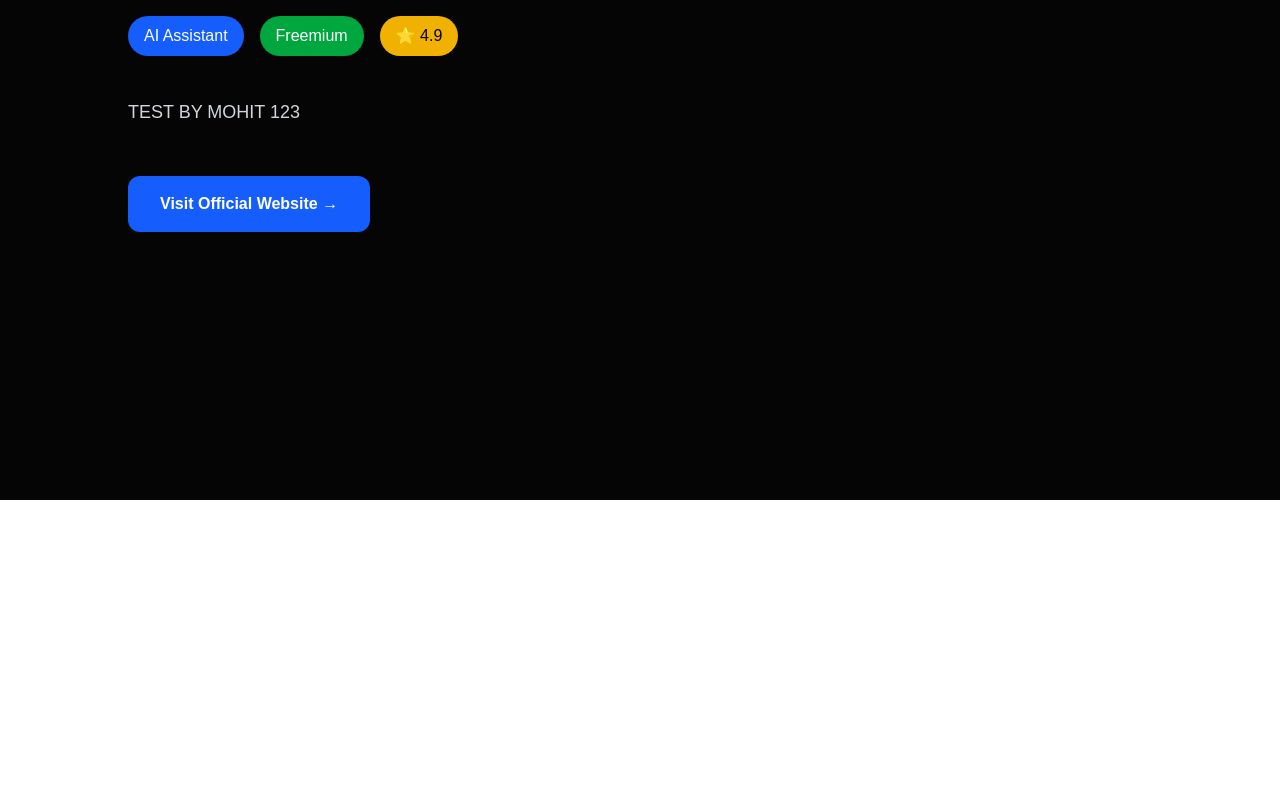
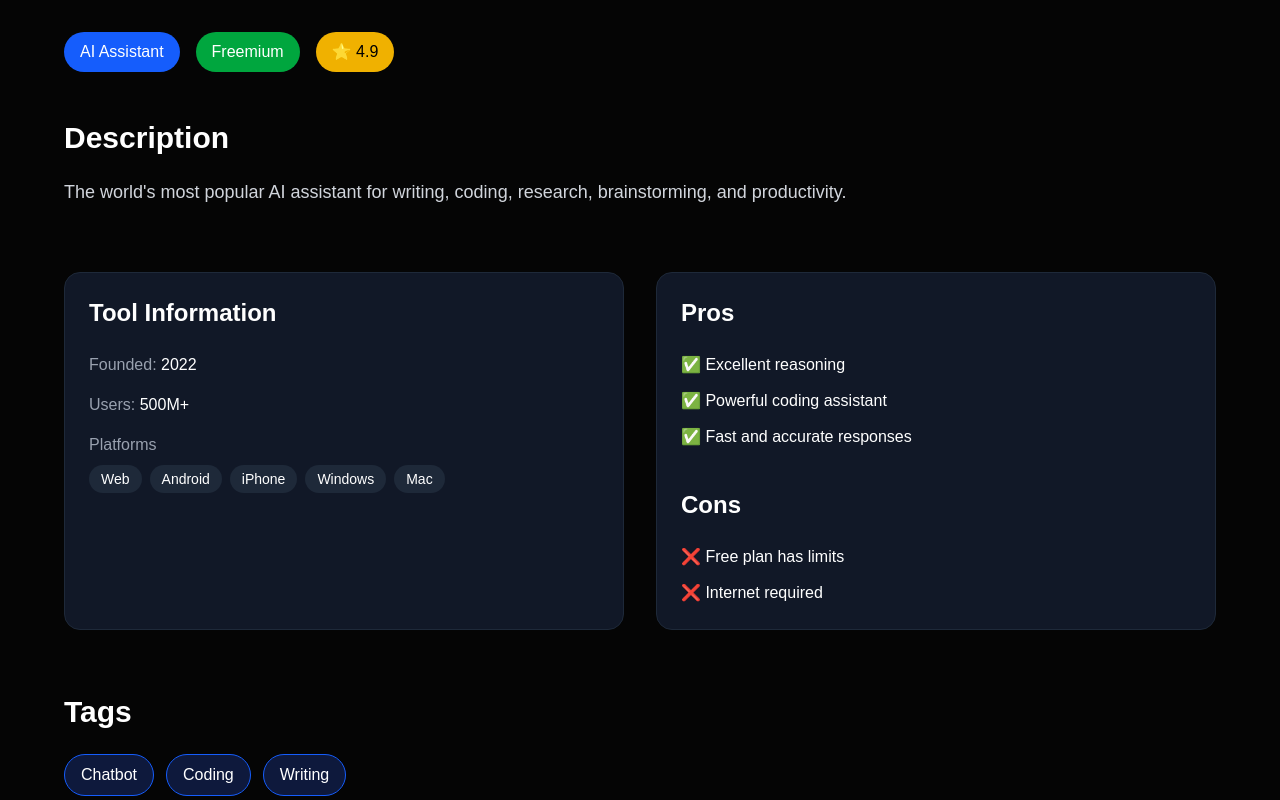
Before and after one commit to mohitpareek3105/futurious-ai, a Next.js app: page /tools/chatgpt in a window 1280 px wide. Shown: the part 300-1100 px from the top of the page. Before the commit the page ends 800 px from the top, so only its background shows below. Built offline with nearby package versions, Linux system fonts and the light colour scheme.

Commit message:
Enhanced AI Tool Details Page

```diff
--- a/app/tools/[slug]/page.tsx
+++ b/app/tools/[slug]/page.tsx
@@ -17,22 +17,25 @@ export default async function ToolPage({ params }: Props) {
 
   if (!tool) {
     return (
-      <div className="min-h-screen flex flex-col items-center justify-center bg-black text-white">
+      <div className="min-h-screen flex items-center justify-center bg-[#050505] text-white">
+        <div className="text-center">
           <h1 className="text-5xl font-bold">Tool Not Found 😔</h1>
 
           <Link
-          href="/"
-          className="mt-8 bg-blue-600 px-6 py-3 rounded-xl hover:bg-blue-700"
+            href="/tools"
+            className="inline-block mt-8 bg-blue-600 hover:bg-blue-700 px-6 py-3 rounded-xl"
           >
-          ← Back to Home
+            ← Back to All Tools
           </Link>
+        </div>
       </div>
     );
   }
 
   return (
     <main className="min-h-screen bg-[#050505] text-white px-6 py-16">
-      <div className="max-w-5xl mx-auto mt-16">
+      <div className="max-w-6xl mx-auto mt-16">
+
         <Link
           href="/tools"
           className="text-blue-400 hover:text-blue-300"
@@ -40,15 +43,32 @@ export default async function ToolPage({ params }: Props) {
           ← Back to All Tools
         </Link>
 
-        <h1 className="text-6xl font-bold mt-8">
+        {/* Header */}
+
+        <div className="flex items-center gap-6 mt-10">
+
+          <div className="w-24 h-24 rounded-2xl bg-white text-black flex items-center justify-center text-5xl font-bold">
+            {tool.name.charAt(0)}
+          </div>
+
+          <div>
+
+            <h1 className="text-6xl font-bold">
               {tool.name}
             </h1>
 
-        <p className="text-xl text-gray-400 mt-3">
+            <p className="text-2xl text-gray-400 mt-2">
               {tool.company}
             </p>
 
-        <div className="flex gap-4 mt-8 flex-wrap">
+          </div>
+
+        </div>
+
+        {/* Badges */}
+
+        <div className="flex flex-wrap gap-4 mt-10">
+
           <span className="bg-blue-600 px-4 py-2 rounded-full">
             {tool.category}
           </span>
@@ -60,20 +80,138 @@ export default async function ToolPage({ params }: Props) {
           <span className="bg-yellow-500 text-black px-4 py-2 rounded-full">
             ⭐ {tool.rating}
           </span>
+
         </div>
 
-        <p className="mt-10 text-lg leading-8 text-gray-300">
+        {/* Description */}
+
+        <div className="mt-12">
+
+          <h2 className="text-3xl font-bold">
+            Description
+          </h2>
+
+          <p className="text-gray-300 text-lg leading-8 mt-5">
             {tool.description}
           </p>
+
+        </div>
+
+        {/* Information */}
+
+        <div className="grid md:grid-cols-2 gap-8 mt-16">
+
+          <div className="bg-[#111827] rounded-2xl p-6 border border-gray-800">
+
+            <h2 className="text-2xl font-bold mb-6">
+              Tool Information
+            </h2>
+
+            <div className="space-y-4">
+
+              <p>
+                <span className="text-gray-400">Founded:</span>{" "}
+                {tool.founded}
+              </p>
+
+              <p>
+                <span className="text-gray-400">Users:</span>{" "}
+                {tool.users}
+              </p>
+
+              <div>
+
+                <p className="text-gray-400 mb-2">
+                  Platforms
+                </p>
+
+                <div className="flex flex-wrap gap-2">
+
+                  {tool.platforms.map((platform) => (
+                    <span
+                      key={platform}
+                      className="bg-gray-800 px-3 py-1 rounded-full text-sm"
+                    >
+                      {platform}
+                    </span>
+                  ))}
+
+                </div>
+
+              </div>
+
+            </div>
+
+          </div>
+
+          <div className="bg-[#111827] rounded-2xl p-6 border border-gray-800">
+
+            <h2 className="text-2xl font-bold mb-6">
+              Pros
+            </h2>
+
+            <ul className="space-y-3">
+
+              {tool.pros.map((pro) => (
+                <li key={pro}>
+                  ✅ {pro}
+                </li>
+              ))}
+
+            </ul>
+
+            <h2 className="text-2xl font-bold mt-10 mb-6">
+              Cons
+            </h2>
+
+            <ul className="space-y-3">
+
+              {tool.cons.map((con) => (
+                <li key={con}>
+                  ❌ {con}
+                </li>
+              ))}
+
+            </ul>
+
+          </div>
+
+        </div>
+
+        {/* Tags */}
+
+        <div className="mt-16">
+
+          <h2 className="text-3xl font-bold mb-6">
+            Tags
+          </h2>
+
+          <div className="flex flex-wrap gap-3">
+
+            {tool.tags.map((tag) => (
+              <span
+                key={tag}
+                className="bg-blue-900/40 border border-blue-600 px-4 py-2 rounded-full"
+              >
+                {tag}
+              </span>
+            ))}
+
+          </div>
+
+        </div>
+
+        {/* Button */}
 
         <a
           href={tool.website}
           target="_blank"
           rel="noopener noreferrer"
-          className="inline-block mt-12 bg-blue-600 hover:bg-blue-700 px-8 py-4 rounded-xl font-semibold transition"
+          className="inline-block mt-16 bg-blue-600 hover:bg-blue-700 px-8 py-4 rounded-xl font-semibold transition"
         >
           Visit Official Website →
         </a>
+
       </div>
     </main>
   );
--- a/data/ai-tools.ts
+++ b/data/ai-tools.ts
@@ -1,20 +1,4 @@
-export interface AITool {
-  id: number;
-  name: string;
-  company: string;
-  category: string;
-  description: string;
-  pricing: "Free" | "Paid" | "Freemium";
-  rating: number;
-  website: string;
-  featured: boolean;
-
-  founded: string;
-  users: string;
-  platforms: string[];
-  pros: string[];
-  cons: string[];
-}
+import { AITool } from "@/types/ai-tool";
 
 export const aiTools: AITool[] = [
   {
@@ -22,25 +6,40 @@ export const aiTools: AITool[] = [
     name: "ChatGPT",
     company: "OpenAI",
     category: "AI Assistant",
-    description: "TEST BY MOHIT 123",
+    description: "The world's most popular AI assistant for writing, coding, research, brainstorming, and productivity.",
     pricing: "Freemium",
     rating: 4.9,
     website: "https://chatgpt.com",
     featured: true,
 
+    logo: "/logos/chatgpt.png",
+
     founded: "2022",
     users: "500M+",
-    platforms: ["Web", "Android", "iPhone", "Windows", "Mac"],
+
+    platforms: [
+      "Web",
+      "Android",
+      "iPhone",
+      "Windows",
+      "Mac",
+    ],
 
     pros: [
-      "Very accurate",
-      "Fast responses",
-      "Excellent coding",
+      "Excellent reasoning",
+      "Powerful coding assistant",
+      "Fast and accurate responses",
     ],
 
     cons: [
       "Free plan has limits",
-      "Requires internet",
+      "Internet required",
+    ],
+
+    tags: [
+      "Chatbot",
+      "Coding",
+      "Writing",
     ],
   },
 
@@ -48,18 +47,40 @@ export const aiTools: AITool[] = [
     id: 2,
     name: "Claude",
     company: "Anthropic",
-    category: "Writing",
-    description: "Powerful AI assistant for writing and coding.",
+    category: "AI Assistant",
+    description: "Advanced AI assistant with excellent writing and long-context reasoning capabilities.",
     pricing: "Freemium",
     rating: 4.8,
     website: "https://claude.ai",
     featured: true,
 
-    founded: "",
-    users: "",
-    platforms: [],
-    pros: [],
-    cons: [],
+    logo: "/logos/claude.png",
+
+    founded: "2023",
+    users: "20M+",
+
+    platforms: [
+      "Web",
+      "Android",
+      "iPhone",
+    ],
+
+    pros: [
+      "Excellent writing",
+      "Very large context window",
+      "Great reasoning",
+    ],
+
+    cons: [
+      "Limited free usage",
+      "Not available in some regions",
+    ],
+
+    tags: [
+      "Writing",
+      "Coding",
+      "Reasoning",
+    ],
   },
 
   {
@@ -67,16 +88,38 @@ export const aiTools: AITool[] = [
     name: "Gemini",
     company: "Google",
     category: "AI Assistant",
-    description: "Google's multimodal AI assistant.",
+    description: "Google's multimodal AI assistant integrated with Google Workspace.",
     pricing: "Free",
     rating: 4.7,
     website: "https://gemini.google.com",
     featured: true,
 
-    founded: "",
-    users: "",
-    platforms: [],
-    pros: [],
-    cons: [],
+    logo: "/logos/gemini.png",
+
+    founded: "2023",
+    users: "100M+",
+
+    platforms: [
+      "Web",
+      "Android",
+      "iPhone",
+    ],
+
+    pros: [
+      "Google integration",
+      "Fast responses",
+      "Multimodal AI",
+    ],
+
+    cons: [
+      "Some features require paid plan",
+      "Performance varies by task",
+    ],
+
+    tags: [
+      "Google",
+      "Chatbot",
+      "Search",
+    ],
   },
 ];
--- /dev/null
+++ b/types/ai-tool.ts
@@ -0,0 +1,30 @@
+export interface AITool {
+  id: number;
+
+  name: string;
+  company: string;
+  category: string;
+  description: string;
+
+  pricing: "Free" | "Freemium" | "Paid";
+
+  rating: number;
+
+  website: string;
+
+  featured: boolean;
+
+  logo: string;
+
+  founded: string;
+
+  users: string;
+
+  platforms: string[];
+
+  pros: string[];
+
+  cons: string[];
+
+  tags: string[];
+}
```
Lines whose indentation alone changed are shown as unchanged.
